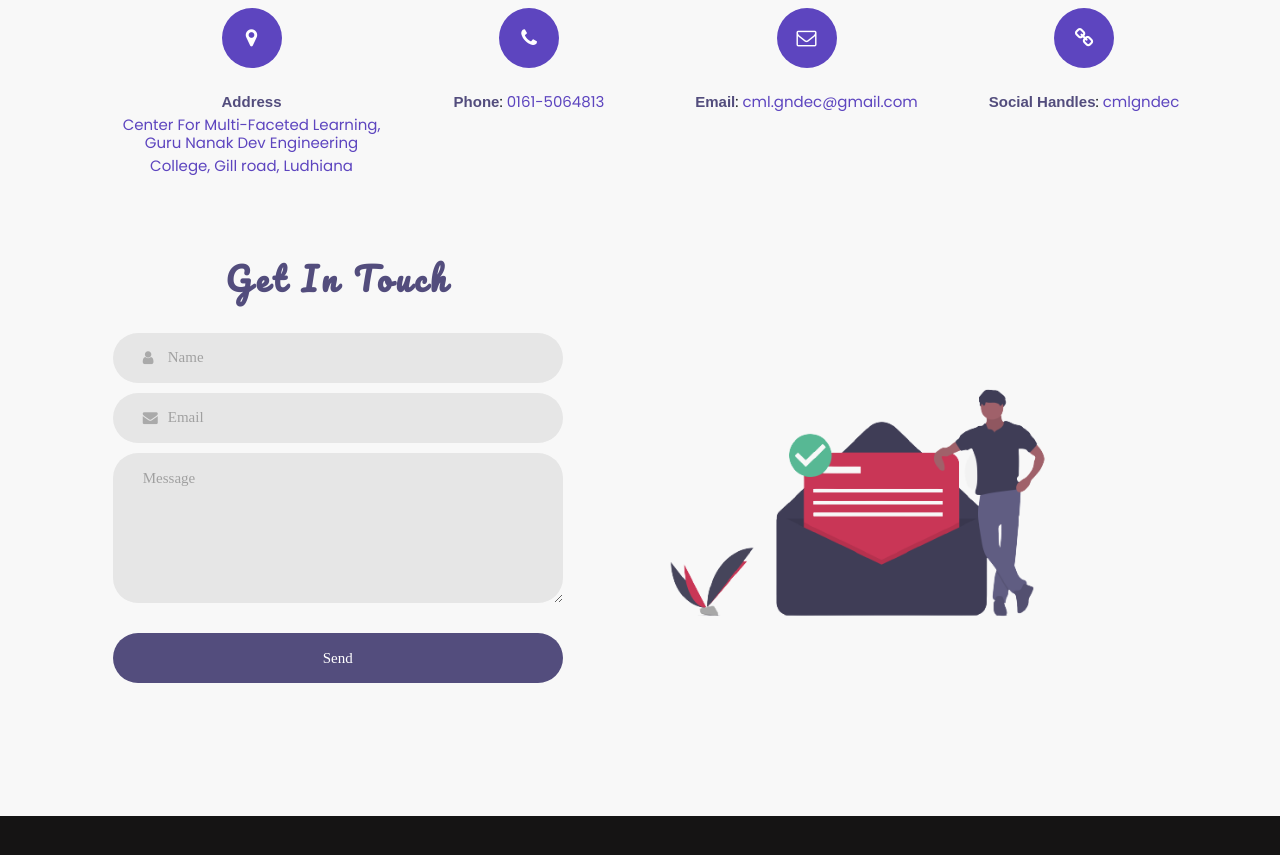
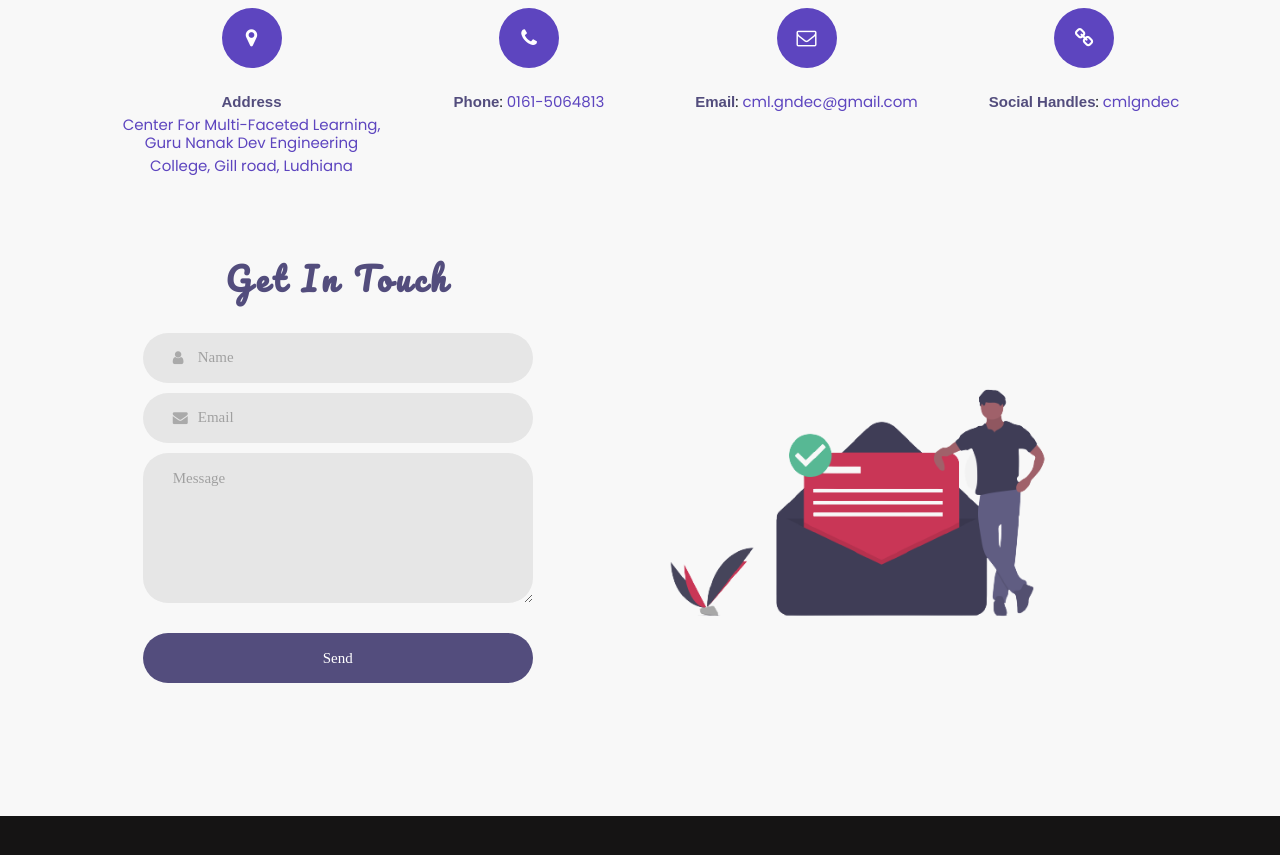
Before and after one commit to CML-GNDEC/CML-GNDEC.github.io, a plain HTML site: page Contact/index.html in a window 1280 px wide. Shown: the part 523-1378 px from the top of the page. Drawn offline with Linux system fonts and the light colour scheme; a web font is replaced by a local one.

Commit message:
Revamped

```diff
--- a/Contact/index.html
+++ b/Contact/index.html
@@ -156,7 +156,7 @@
                             <span class="contact100-form-title">Get in touch</span>
 
                             <div class="wrap-input100 validate-input" data-validate = "Name is required">
-                              <input class="input100 c-inp" type="text" name="Name" placeholder="Name">
+                              <input class="input100 c-inp" type="text" name="name" id="name" placeholder="Name" required>
                               <span class="focus-input100"></span>
                               <span class="symbol-input100">
                                 <i class="fa fa-user" aria-hidden="true"></i>
@@ -164,7 +164,7 @@
                             </div>
 
                             <div class="wrap-input100 validate-input" data-validate = "Valid email is required: ex@abc.xyz">
-                              <input class="input100 c-inp" type="text" name="Email" placeholder="Email">
+                              <input class="input100 c-inp" type="text" name="email" id="email" placeholder="Email" required>
                               <span class="focus-input100"></span>
                               <span class="symbol-input100">
                                 <i class="fa fa-envelope" aria-hidden="true"></i>
@@ -172,7 +172,7 @@
                             </div>
 
                             <div class="wrap-input100 validate-input" data-validate = "Message is required">
-                              <textarea class="input100 c-inp" name="Message" placeholder="Message"></textarea>
+                              <textarea class="input100 c-inp" name="message" id="message" placeholder="Message" required></textarea>
                               <span class="focus-input100"></span>
                             </div>
 
@@ -351,7 +351,7 @@
                               <form  action="https://formspree.io/f/mvollevw" method="POST" id="subscribe_form">
                                 <div class="form-row">
                                     <div class="col dk-footer-form">
-                                        <input type="email" name="Email" class="form-control f-subscribe" placeholder="Email Address">
+                                        <input type="email" name="email" class="form-control f-subscribe" placeholder="Email Address" required>
                                         <button type="submit">
                                             <i class="fa fa-send"></i>
                                         </button>
--- a/assets/css/contact.css
+++ b/assets/css/contact.css
@@ -169,6 +169,7 @@ iframe {
 [  ]*/
 .contact100-form {
   width: 450px;
+  margin: 0 auto;
 }
 
 .contact100-form-title {
@@ -251,14 +252,14 @@ textarea.input100 {
 
 @-webkit-keyframes anim-shadow {
   to {
-    box-shadow: 0px 0px 60px 25px;
+    box-shadow: 0px 0px 40px 15px;
     opacity: 0;
   }
 }
 
 @keyframes anim-shadow {
   to {
-    box-shadow: 0px 0px 60px 25px;
+    box-shadow: 0px 0px 40px 15px;
     opacity: 0;
   }
 }
@@ -336,6 +337,14 @@ textarea.input100 {
 
 /*------------------------------------------------------------------
 [ Responsive ]*/
+
+@media (min-width: 1200px) {
+  .contact100-form {
+    width: 400px;
+    margin: 0 auto;
+    padding: 0px 5px;
+  }
+}
 
 @media (max-width: 1200px) {
   .wrap-contact100 {
--- a/assets/js/script.js
+++ b/assets/js/script.js
@@ -175,7 +175,7 @@ try{
       }
       if (data.get("message") == ""){
         document.querySelector('#message').setAttribute('required', '');
-        snackbar("Please fill type something in message");
+        snackbar("Please type something in message");
         return;
       }
       else{
```
Also changed, not shown: About/Developers/index.html (+1 -1 lines), About/Faculty/index.html (+1 -1 lines), About/Members/index.html (+1 -1 lines), About/index.html (+1 -1 lines), Events/index.html (+1 -1 lines), index.html (+1 -1 lines), assets/images/developers/Abhinav.jpg (deleted), assets/images/developers/Priyanka.jpg, assets/images/developers/Shivay.jpg (deleted), assets/images/developers/old-Amanjot.jpg (renamed from assets/images/developers/o-Amanjot.jpg), assets/images/developers/old-Priyanka.jpg (added), assets/images/members/Priyanka.jpg.
